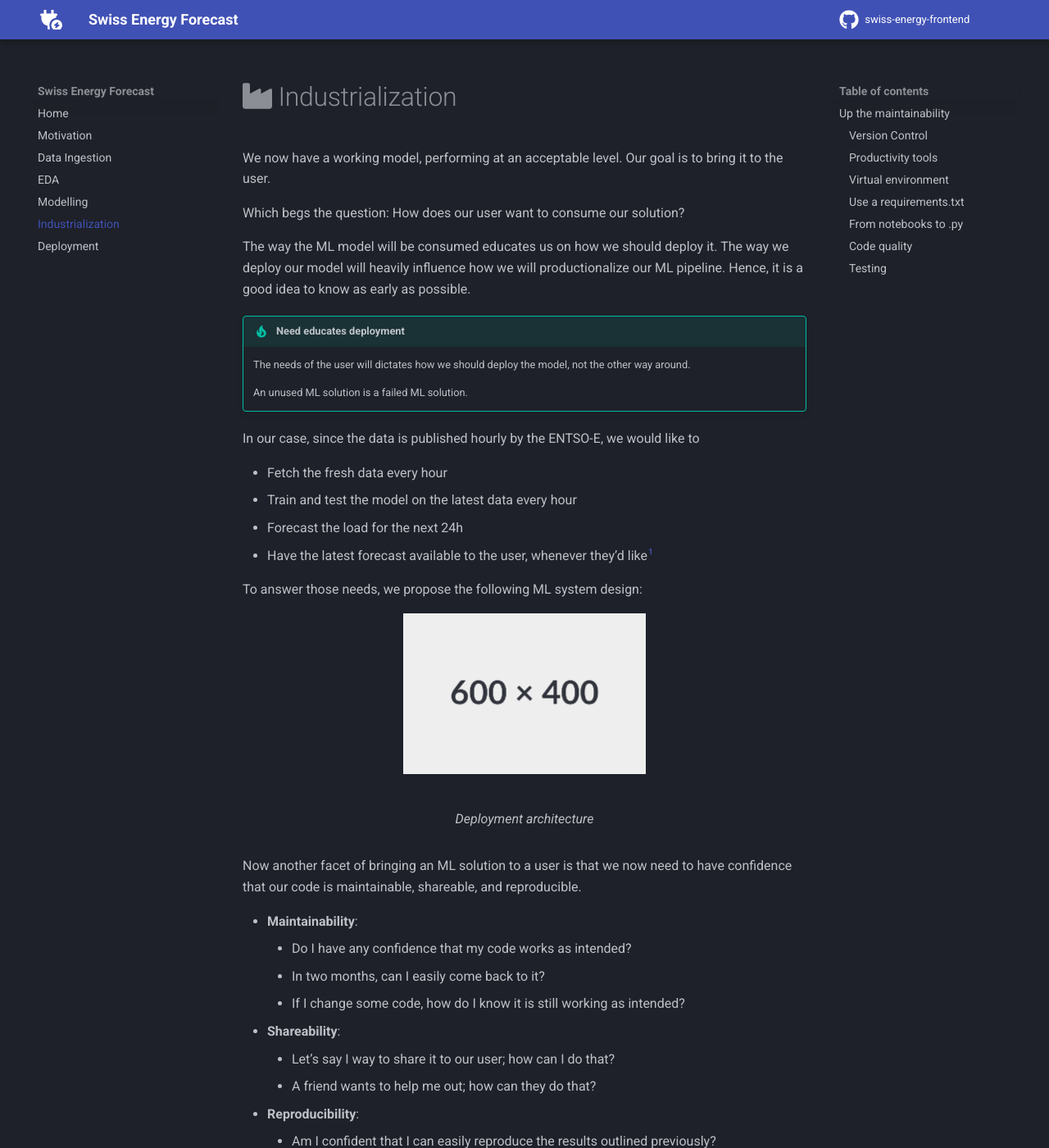
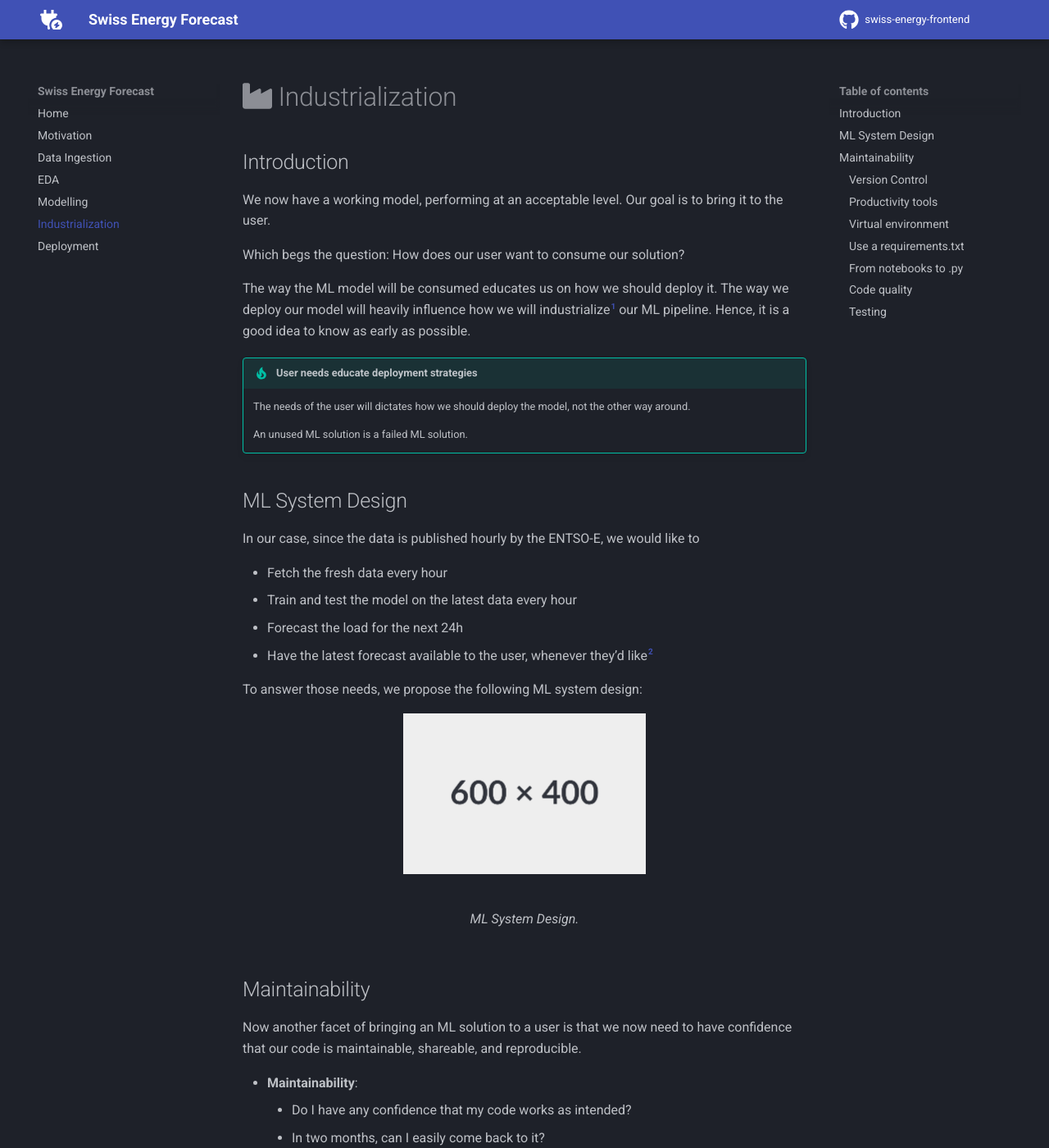
Before and after one commit to arthurgassner/swissenergy-frontend, an MkDocs documentation site: the page built from docs/industrialization.md, in a window 1280 px wide and 1400 px high. Shown: the whole window at 82% size. Built offline with MkDocs 1.6.1 and Material for MkDocs 9.7.7, drawn with Linux system fonts in a browser that asks for light colours; a script that is not in the unit is left out; comment, search, counter and statistics services are not loaded; some of the changed text lies outside the part shown.

Commit message:
Update .md

```diff
--- a/docs/industrialization.md
+++ b/docs/industrialization.md
@@ -1,33 +1,41 @@
 # :fontawesome-solid-industry: Industrialization
+
+## Introduction
 
 We now have a working model, performing at an acceptable level. Our goal is to bring it to the user.
 
 Which begs the question: How does our user want to consume our solution?
 
 The way the ML model will be consumed educates us on how we should deploy it.
-The way we deploy our model will heavily influence how we will productionalize our ML pipeline.
+The way we deploy our model will heavily influence how we will industrialize[^1] our ML pipeline.
 Hence, it is a good idea to know as early as possible.
 
-!!! tip "Need educates deployment"
+[^1]: Also called _productionalize_.
+
+!!! tip "User needs educate deployment strategies"
     The needs of the user will dictates how we should deploy the model, not the other way around.
 
     An unused ML solution is a failed ML solution.
+
+## ML System Design
 
 In our case, since the data is published hourly by the ENTSO-E, we would like to
 
 - Fetch the fresh data every hour
 - Train and test the model on the latest data every hour
 - Forecast the load for the next 24h
-- Have the latest forecast available to the user, whenever they'd like[^1]
+- Have the latest forecast available to the user, whenever they'd like[^2]
 
-[^1]: This is called _offline inference_.
+[^2]: This is called _offline inference_.
 
 To answer those needs, we propose the following ML system design:
 
 <figure markdown="span">
   ![Image title](assets/modelling/placeholder.png){ width="50%" }
-  <figcaption>Deployment architecture</figcaption>
+  <figcaption>ML System Design.</figcaption>
 </figure>
+
+## Maintainability
 
 Now another facet of bringing an ML solution to a user is that we now need to have confidence that our code is maintainable, shareable, and reproducible.
 
@@ -45,22 +53,24 @@ All three issues are interlinked.
 If you're the one maintaining the code, you're basically sharing with future you, who has to reproduce past results.
 As such, we will talk about upping the maintainability of our code.
 
+So far, we were basically experimenting, which allowed for some leeway in terms of coding practices for the sake of speed.
+Now, let's look over some tools to make your code more maintainable.[^3]
+
 <figure markdown="span">
   ![Image title](assets/modelling/placeholder.png){ width="50%" }
   <figcaption>A bunch fo .ipynb ==> a bunch of .py, with a git repo, tests, CI/CD</figcaption>
 </figure>
 
-## Up the maintainability
-
-So far, we were basically experimenting, which allowed for some leeway in terms of coding practices for the sake of speed.
-Now, let's look over some tools to make your code more maintainable.[^2]
-
-[^2]: Some of these tools might feel like common sense to some people, but I prefer to highlight the obvious than be confusing.
+[^3]: Some of these tools might feel like common sense to some people, but I prefer to highlight the obvious than be confusing.
 
 ### Version Control
 
 I use `git` and `Github` for any project from the very beginning.
 It allows me to treat my last commit as a "at this point it was working" state, and to have my code remotely saved, were anything to happen to my computer.
+
+An upside of using GitHub[^4] is their [Github Actions](https://github.com/features/actions), allowing us to automate part of our workflow, and further improve the shareability of our code.
+
+[^4]: Most `git` hosting solutions have an equivalent.
 
 ### Productivity tools
 
@@ -76,7 +86,7 @@ Developping on Linux, I interact with the terminal _a lot_. To make this whole p
 - [`terminator`](https://gnome-terminator.org) allows for several terminal sessions within one terminal
 
 <figure markdown="span">
-  ![Image title](assets/modelling/placeholder.png){ width="50%" }
+  ![Image title](assets/industrialization/terminator.png){ width="100%" }
   <figcaption>Several terminal sessions in one terminal, thanks to <code>terminator</code></figcaption>
 </figure>
 
```
Also changed, not shown: other parts of docs/industrialization.md (+2 -5 lines), docs/assets/industrialization/terminator.png (added).
